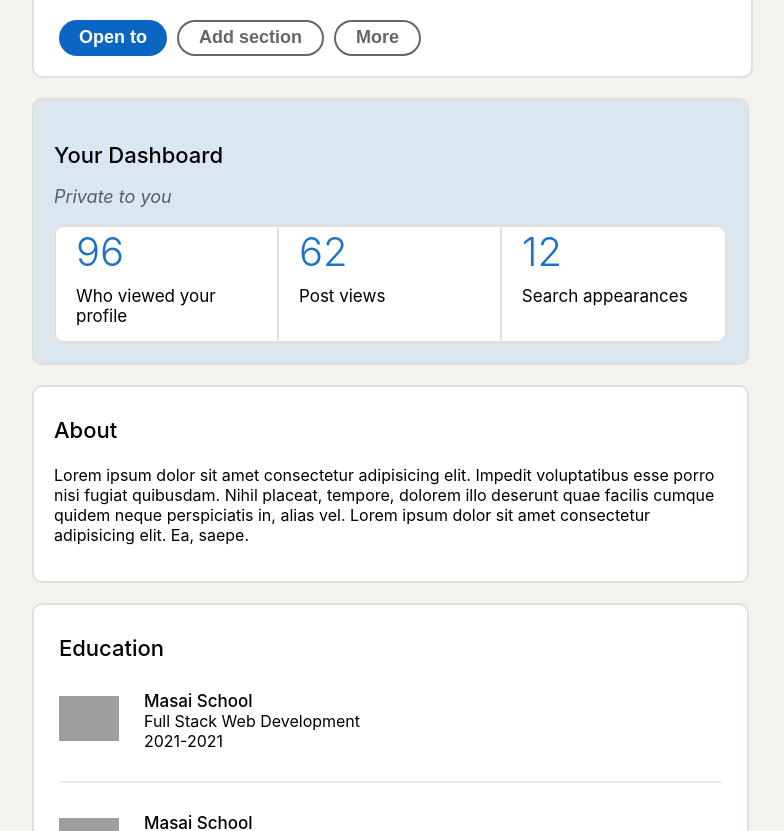
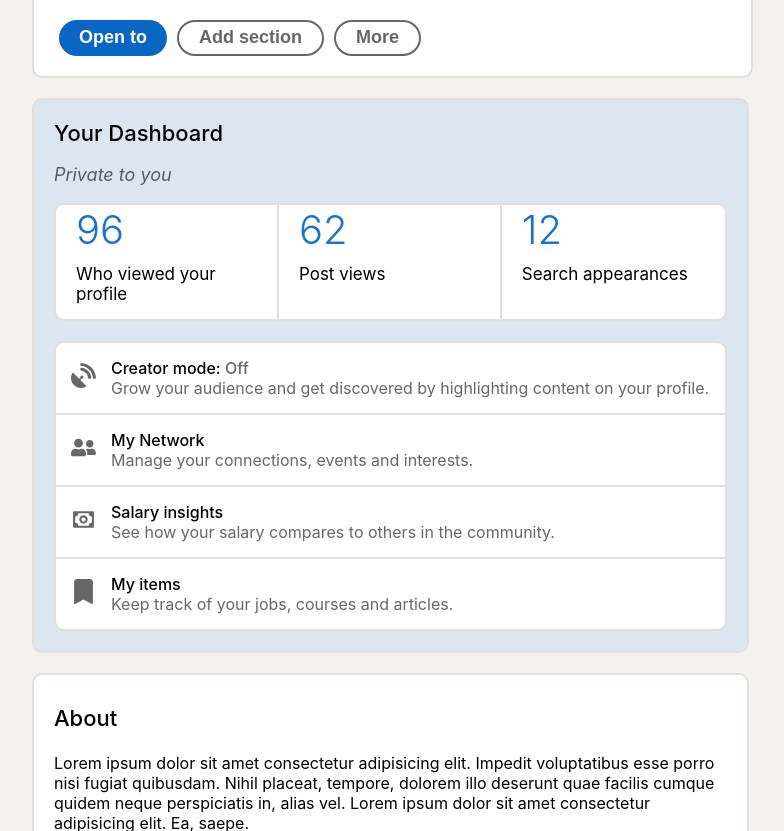
Before and after one commit to ks-1007/LinkedIn-project, a React (Create React App) app: page / in a window 1280 px wide. Shown: the part 480-1311 px from the top of the page, without its empty margins (96-880 px from the left). Built offline with nearby package versions, Linux system fonts and the light colour scheme; grey boxes are pictures that could not be loaded.

Commit message:
worked on dashboard section

```diff
--- a/package.json
+++ b/package.json
@@ -8,6 +8,7 @@
     "@testing-library/user-event": "^12.8.3",
     "react": "^17.0.2",
     "react-dom": "^17.0.2",
+    "react-icons": "^4.2.0",
     "react-scripts": "4.0.3",
     "web-vitals": "^1.1.2"
   },
@@ -16,7 +17,7 @@
     "build": "react-scripts build",
     "test": "react-scripts test",
     "eject": "react-scripts eject",
-    "server":"nodemon src/Server/server"
+    "server": "nodemon src/Server/server"
   },
   "eslintConfig": {
     "extends": [
--- a/src/Components/ProfilePage/Dashboard.jsx
+++ b/src/Components/ProfilePage/Dashboard.jsx
@@ -1,4 +1,8 @@
 import styles from "./styles/ProfilePage.module.css"
+import { FaSatelliteDish } from "react-icons/fa"
+import { FaUserFriends } from "react-icons/fa"
+import { BiMoney } from "react-icons/bi"
+import { BsBookmarkFill } from "react-icons/bs"
 export function Dashboard() {
   return (
     <div className={styles.dashboardCont}>
@@ -26,6 +30,49 @@ export function Dashboard() {
           <p>Search appearances</p>
         </div>
       </div>
+      <div className={styles.dashboardExtras}>
+        <div>
+          <div>
+            <FaSatelliteDish className={styles.dashboardIcons} />
+          </div>
+          <div>
+            <p>
+              Creator mode: <span>Off</span>{" "}
+            </p>
+            <p>
+              Grow your audience and get discovered by highlighting content on
+              your profile.
+            </p>
+          </div>
+        </div>
+        <div>
+          <div>
+            <FaUserFriends className={styles.dashboardIcons} />
+          </div>
+          <div>
+            <p>My Network</p>
+            <p>Manage your connections, events and interests.</p>
+          </div>
+        </div>
+        <div>
+          <div>
+            <BiMoney className={styles.dashboardIcons} />
+          </div>
+          <div>
+            <p>Salary insights</p>
+            <p>See how your salary compares to others in the community.</p>
+          </div>
+        </div>
+        <div>
+          <div>
+            <BsBookmarkFill className={styles.dashboardIcons} />
+          </div>
+          <div>
+            <p>My items</p>
+            <p>Keep track of your jobs, courses and articles.</p>
+          </div>
+        </div>
+      </div>
     </div>
   )
 }
--- a/src/Components/ProfilePage/styles/ProfilePage.module.css
+++ b/src/Components/ProfilePage/styles/ProfilePage.module.css
@@ -92,7 +92,7 @@
 .dashboardCont > p:nth-of-type(1) {
   font-size: 22px;
   font-weight: 450;
-  margin-bottom: 0;
+  margin: 0;
 }
 
 .profileStats {
@@ -105,6 +105,10 @@
 .profileStats > div {
   padding: 0 20px;
   border-right: 2px solid rgb(224, 223, 220);
+  cursor: pointer;
+}
+.profileStats > div:hover {
+  text-decoration: underline;
 }
 .profileStats > div > p:nth-of-type(1) {
   font-size: 40px;
@@ -120,6 +124,43 @@
   border-right: none !important;
 }
 
+.dashboardExtras {
+  background-color: white;
+  border-radius: 10px;
+  border: 2px solid rgb(224, 223, 220);
+  margin-top: 20px;
+}
+.dashboardExtras > div {
+  display: flex;
+  align-items: center;
+  padding: 10px 15px;
+  border-bottom: 2px solid rgb(224, 223, 220);
+  height: 50px;
+  cursor: pointer;
+}
+.dashboardExtras > div:hover {
+  text-decoration: underline;
+}
+.dashboardExtras > div:nth-last-of-type(1) {
+  border-bottom: none;
+}
+.dashboardExtras > div > div > p {
+  margin: 0;
+}
+.dashboardExtras > div > div > p:nth-of-type(1) {
+  font-weight: 500;
+}
+.dashboardExtras > div > div > p:nth-of-type(2) {
+  color: rgb(103, 103, 103);
+}
+.dashboardExtras > div > div span {
+  color: rgb(103, 103, 103);
+}
+.dashboardIcons {
+  font-size: 25px;
+  color: rgb(103, 103, 103);
+  margin-right: 15px;
+}
 /*About section*/
 .aboutCont {
   background-color: white;
```
Also changed, not shown: 1 other file (tests, documents, lock files or other folders).
